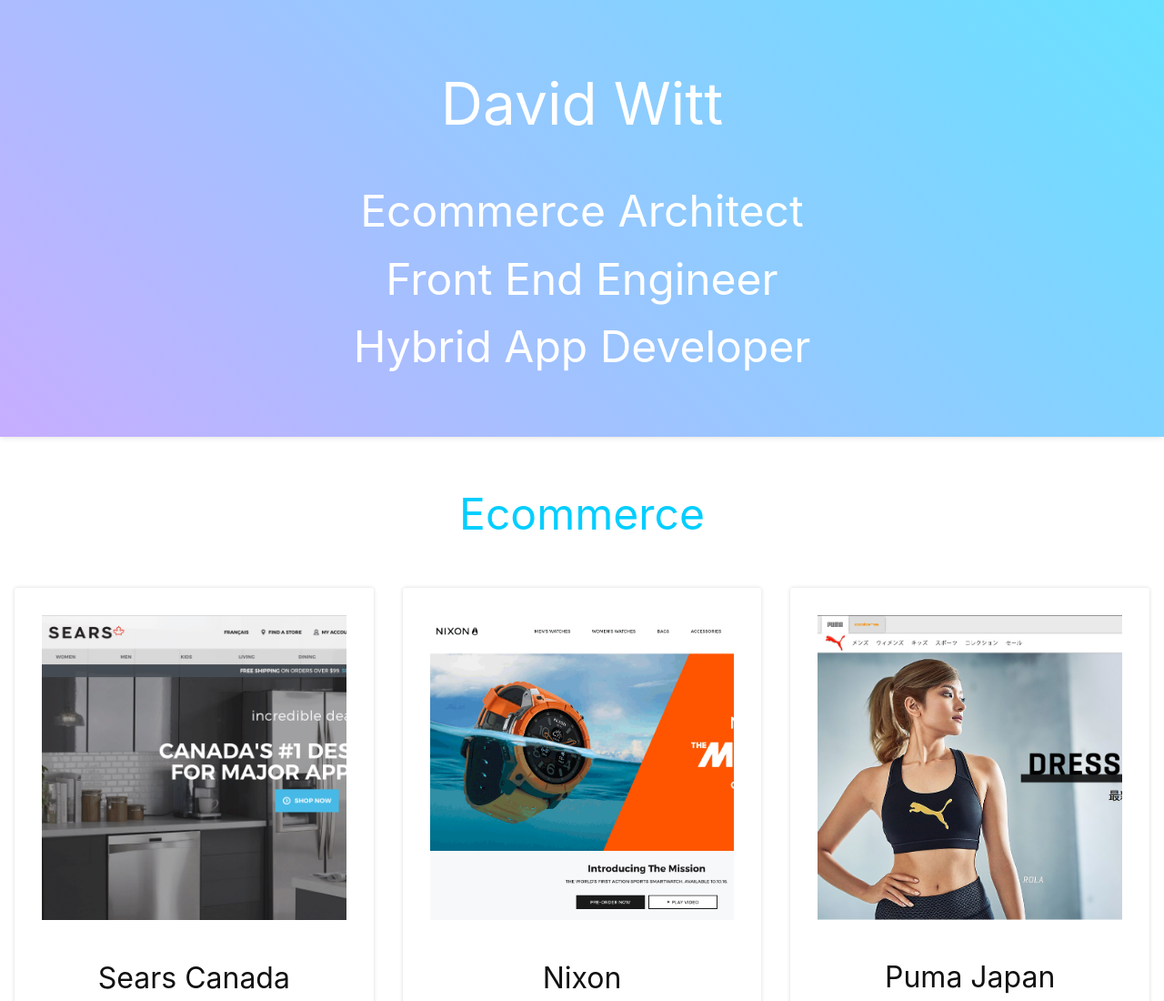
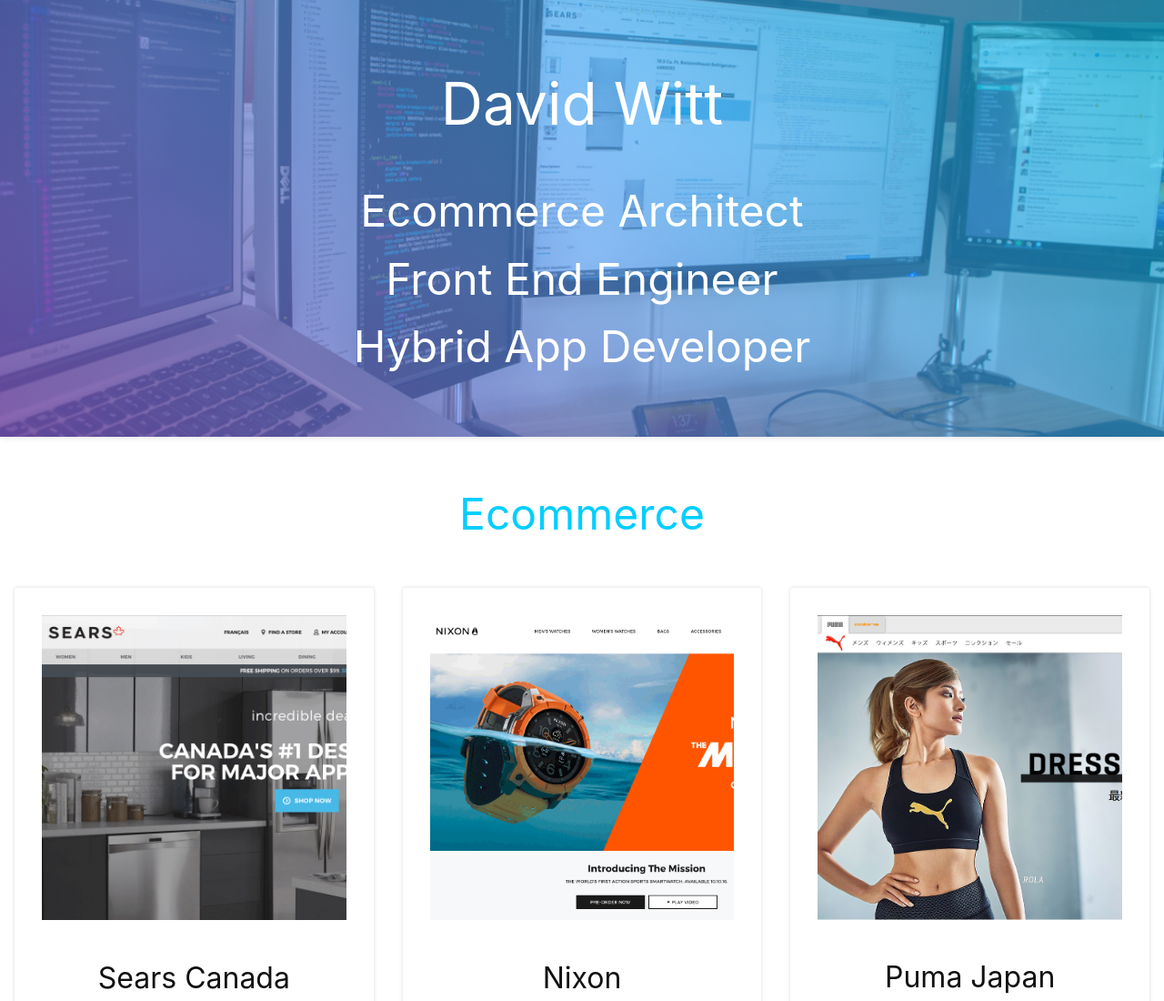
Before and after one commit to JumboLove/Personal-Site, a website: page index.html in a window 1280 px wide. Shown: the top 1100 px of the page at 91% size. Drawn offline with nearby package versions, Linux system fonts and the light colour scheme.

Commit message:
Updated header image

```diff
--- a/scss/themes/_header.scss
+++ b/scss/themes/_header.scss
@@ -29,7 +29,7 @@
 .c-background-hero {
 	width: 100%;
   height: 100%;
-  background: url('../../img/header-bg.jpeg') center center no-repeat;
+  background: url('../../img/header-bg.jpg') center center no-repeat;
   background-size: cover;
 
   &:before {
```
Also changed, not shown: demo/themes/blaze.davidwitt.min.css, dist/themes/blaze.davidwitt.min.css, img/header-bg.jpg (added).
